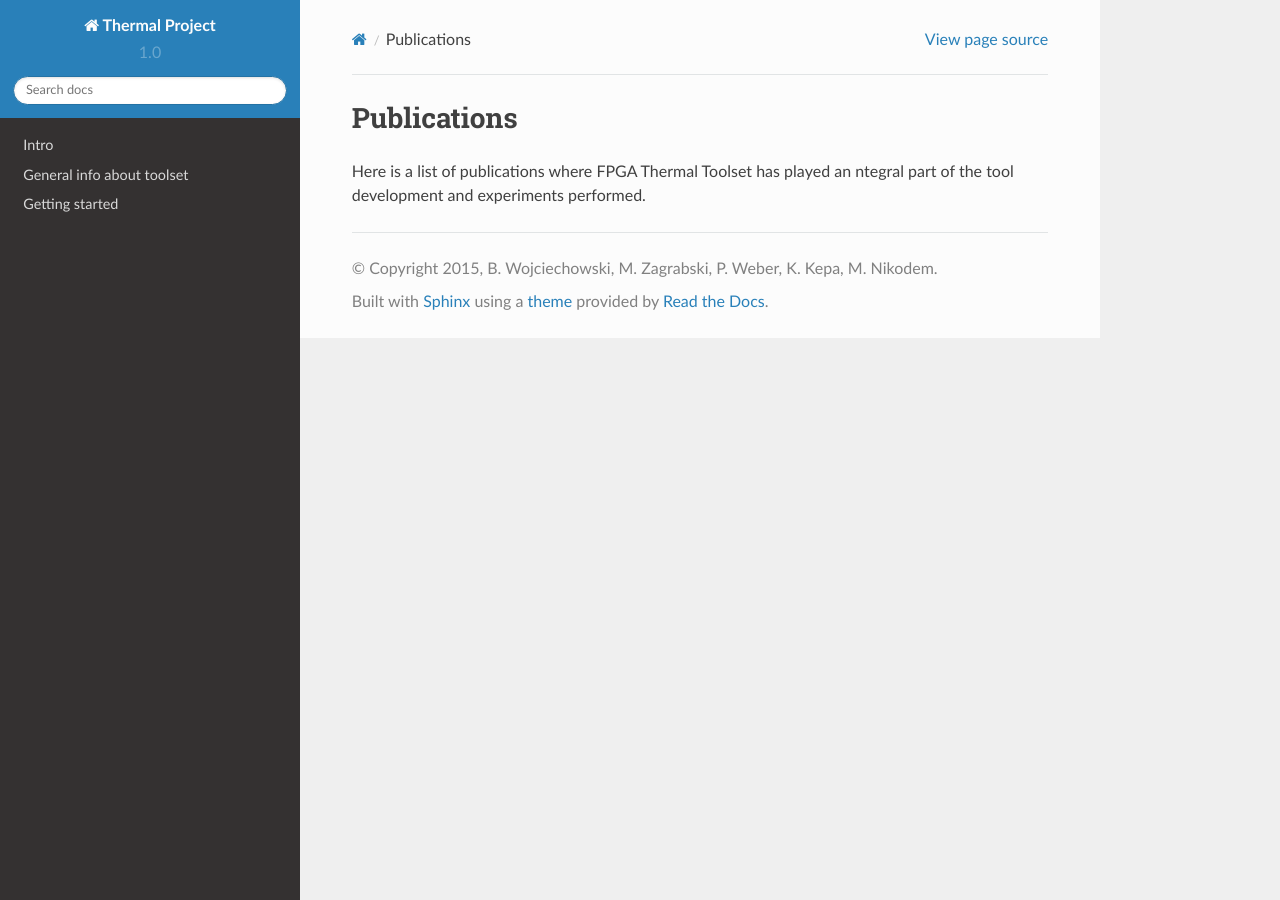
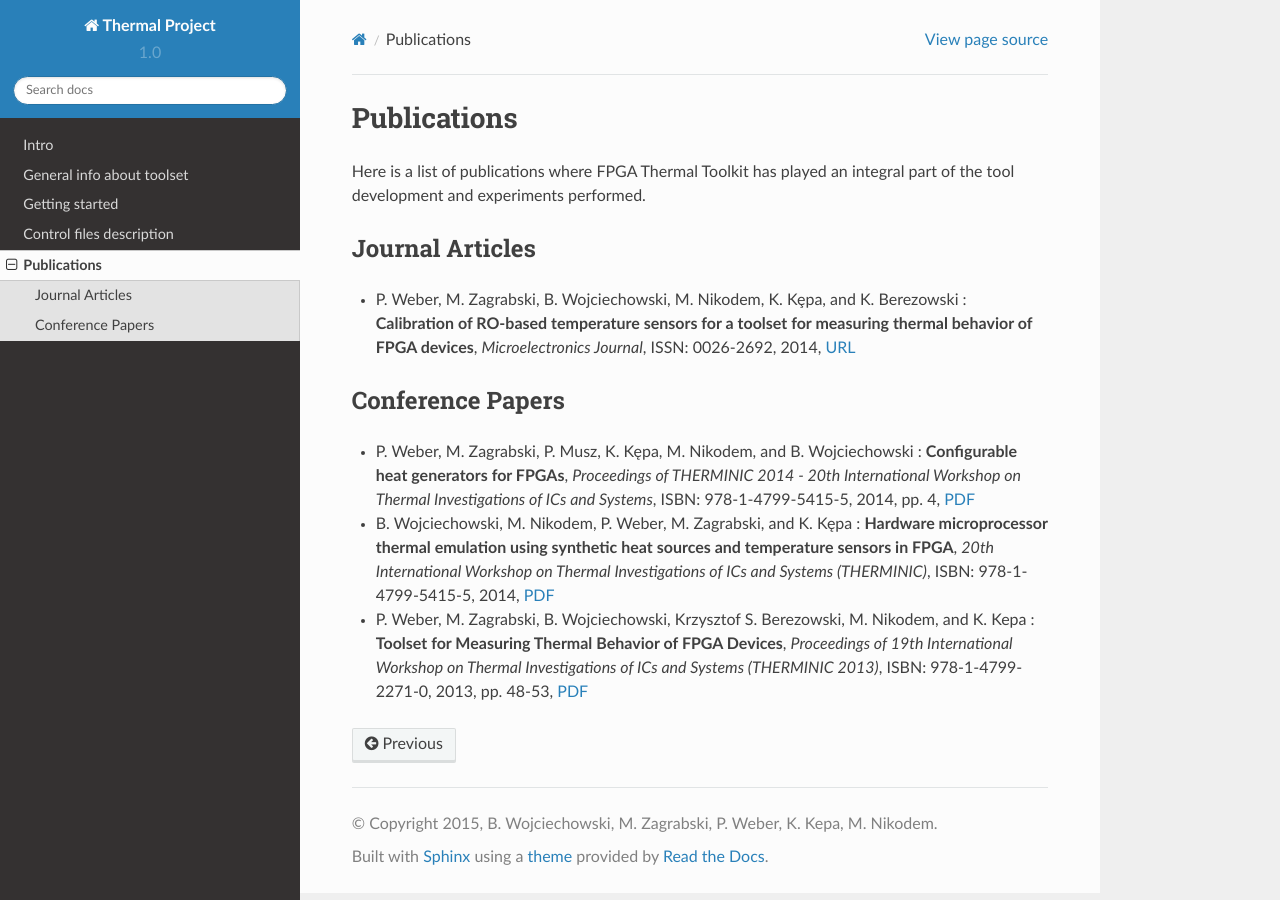
Before and after one commit to ComputerArchitectureGroupPWr/ThermalSphinx, a Sphinx documentation site: the page built from source/publications.rst, in a window 1280 px wide. Built offline with Sphinx 7.4.7 and the Read the Docs theme 2.0.0, drawn with Linux system fonts in a browser that asks for light colours; pages that are not in the unit, such as notebooks, are missing from menus.

Commit message:
final version

```diff
--- a/source/_static/code_examples/simulio.xml
+++ b/source/_static/code_examples/simulio.xml
@@ -1,5 +1,6 @@
 <?xml version="1.0"?>
-<program version="0.1">
+<program version="0.2">
+    <settings duration="1min"/>
     <output name="data.txt"/>
     <heater name="heater1">
         <conf power="40%" time="500s"/>
--- a/source/index.rst
+++ b/source/index.rst
@@ -46,8 +46,8 @@ Primary investigator: Bartosz Wojciechowski, Contact person: Bartosz Wojciechows
    intro
    toolset
    getting_started
-   support
-   related_projects
+   control_files
+   publications
 
 Indices and tables
 ==================
--- a/source/publications.rst
+++ b/source/publications.rst
@@ -1,5 +1,39 @@
+============
 Publications
 ============
 
-Here is a list of publications where FPGA Thermal Toolset has played an
-ntegral part of the tool development and experiments performed.
+Here is a list of publications where FPGA Thermal Toolkit has played an
+integral part of the tool development and experiments performed.
+
+Journal Articles
+----------------
+
+* P. Weber, M. Zagrabski, B. Wojciechowski, M. Nikodem, K. Kȩpa, and K.
+  Berezowski : **Calibration of RO-based temperature sensors for a toolset for
+  measuring thermal behavior of FPGA devices**, *Microelectronics Journal*, ISSN:
+  0026-2692, 2014, URL_
+
+.. _URL: http://www.sciencedirect.com/science/article/pii/S0026269214002031
+
+Conference Papers
+-----------------
+
+* P. Weber, M. Zagrabski, P. Musz, K. Kępa, M. Nikodem, and B. Wojciechowski :
+  **Configurable heat generators for FPGAs**, *Proceedings of THERMINIC 2014 -
+  20th International Workshop on Thermal Investigations of ICs and Systems*,
+  ISBN: 978-1-4799-5415-5, 2014, pp. 4, `PDF
+  <http://zak.iiar.pwr.wroc.pl:8080/media/publications/06972506.pdf>`_
+
+* B. Wojciechowski, M. Nikodem, P. Weber, M. Zagrabski, and K. Kępa :
+  **Hardware microprocessor thermal emulation using synthetic heat sources and
+  temperature sensors in FPGA**, *20th International Workshop on Thermal
+  Investigations of ICs and Systems (THERMINIC)*, ISBN: 978-1-4799-5415-5,
+  2014, `PDF
+  <http://zak.iiar.pwr.wroc.pl:8080/media/publications/06972481.pdf>`_
+
+* P. Weber, M. Zagrabski, B. Wojciechowski, Krzysztof S. Berezowski, M.
+  Nikodem, and K. Kepa : **Toolset for Measuring Thermal Behavior of FPGA
+  Devices**, *Proceedings of 19th International Workshop on Thermal
+  Investigations of ICs and Systems (THERMINIC 2013)*, ISBN: 978-1-4799-2271-0,
+  2013, pp.  48-53, `PDF
+  <http://zak.iiar.pwr.wroc.pl:8080/media/publications/weber2013toolset.pdf>`_
--- a/source/toolset.rst
+++ b/source/toolset.rst
@@ -284,7 +284,7 @@ like seconds, minutes or hours.
 .. literalinclude:: _static/code_examples/simulio.xml
    :language: xml
    :caption: **Listing: Example of XML emulation program file**
-   :name: generilo.xml
+   :name: simulio.xml
 
 Simulio takes this instructions as their argument in a emulation program
 control XML file. Additionally tool takes second argument which is a path to
```
Also changed, not shown: source/control_files.rst (added, +108 -0 lines), source/getting_started.rst (+14 -0 lines).
